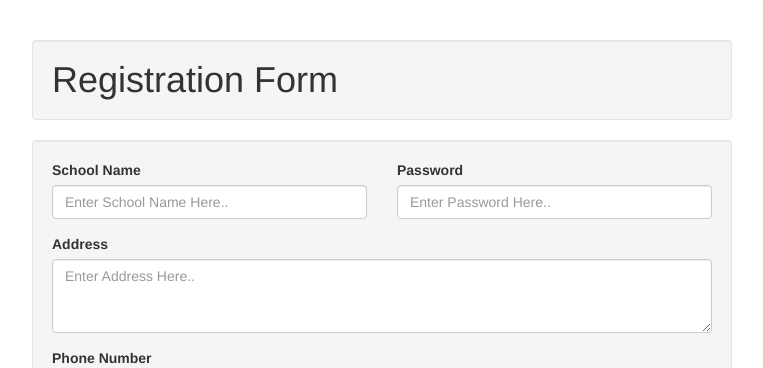
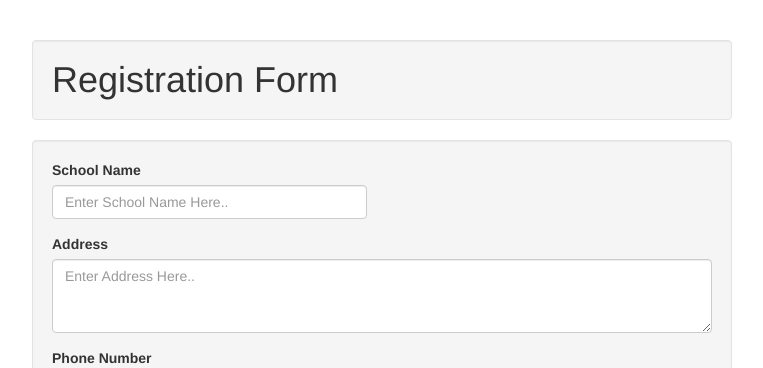
Before and after one commit to hyderabad19/team-19, a PHP site: page /signup.html in a window 1280 px wide. Shown: the top 368 px of the page, without its empty margins (258-1021 px from the left). Run offline with PHP 8.4, Linux system fonts and the light colour scheme; some libraries are stand-ins or nearby versions.

Commit message:
Registration done finally

```diff
--- a/signup.html
+++ b/signup.html
@@ -99,10 +99,6 @@ body {
 								<label>School Name</label>
 								<input type="text" placeholder="Enter School Name Here.." class="form-control" name="school_name" required>
 							</div>
-							<div class="col-sm-6 form-group">
-								<label>Password</label>
-								<input type="password" placeholder="Enter Password Here.." class="form-control" name="password" required>
-							</div>
 						</div>
 						<div class="form-group">
 							<label>Address</label>
--- a/signup.php
+++ b/signup.php
@@ -21,10 +21,9 @@ $p6=$_POST['lab'];
 $p9=$_POST['phone_number'];
 $p10=$_POST['alternate_number'];
 $p11=$_POST['location'];
-$p12=$_POST['password'];
 if(isset($_POST['submit']))
 {
-$sql="insert into cluster(school_name,playground,library,activity_room,lab,equipment,part_time_teachers,phone_number,alternate_number,location,password) values('$p2','$p3','$p4','$p5','$p6','$p7','$p8','$p9','$p10','$p11','$p12');";
+$sql="insert into school_approval(school_name,playground,library,activity_room,lab,equipment,part_time_teachers,phone_number,alternate_number,location) values('$p2','$p3','$p4','$p5','$p6','$p7','$p8','$p9','$p10','$p11');";
 $result=mysqli_query($con,$sql);
 if($result)
 {
```
